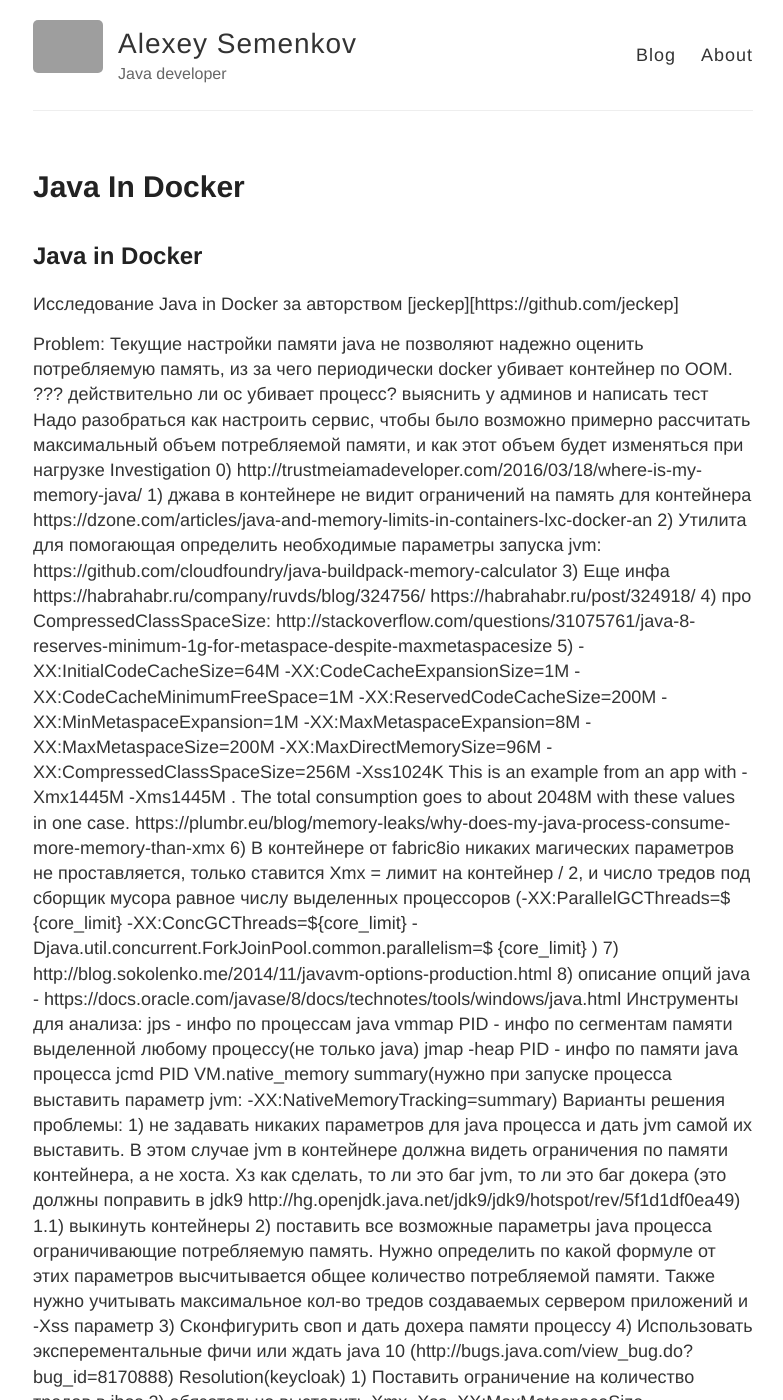
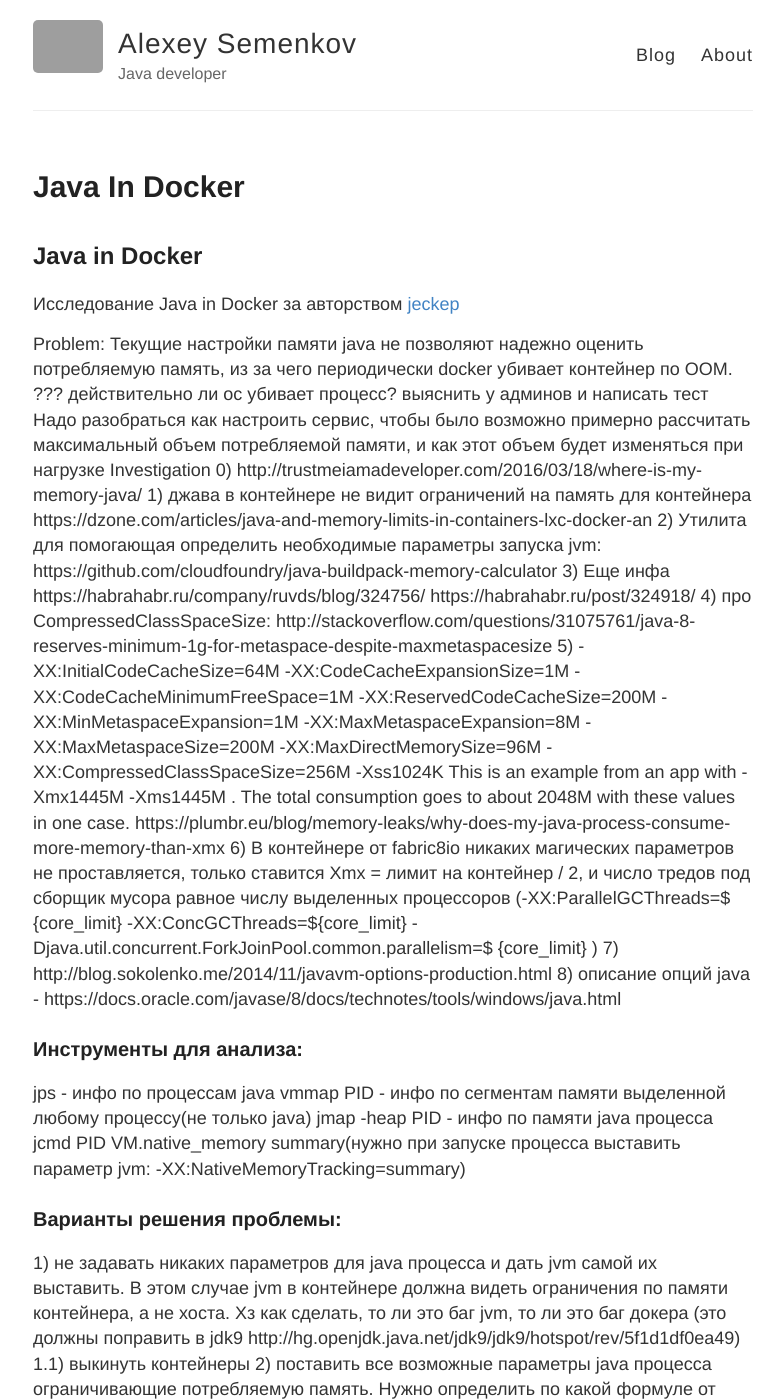
Before and after one commit to knalx/knalx-blog, a Jekyll site: the page built from _posts/2017-06-18-java-in-docker.md, in a window 1280 px wide and 1400 px high. Shown: the whole window, without its empty margins (247-1030 px from the left). Built offline with Jekyll 4.4.1, drawn with Linux system fonts in a browser that asks for light colours; our own code applies the rules of GitHub Pages for plain Markdown files; some of the changed text lies outside the part shown; grey boxes are pictures that could not be loaded.

Commit message:
Update 2017-06-18-java-in-docker.md

```diff
--- a/_posts/2017-06-18-java-in-docker.md
+++ b/_posts/2017-06-18-java-in-docker.md
@@ -1,6 +1,6 @@
 ## Java in Docker
 
-Исследование Java in Docker за авторством [jeckep][https://github.com/jeckep]
+Исследование Java in Docker за авторством [jeckep](https://github.com/jeckep)
 
 Problem:
 Текущие настройки памяти java не позволяют надежно оценить потребляемую память, из за чего периодически docker убивает контейнер по OOM. ??? действительно ли ос убивает процесс? выяснить у админов и написать тест
@@ -28,22 +28,27 @@ https://plumbr.eu/blog/memory-leaks/why-does-my-java-process-consume-more-memory
 )
 7) http://blog.sokolenko.me/2014/11/javavm-options-production.html
 8) описание опций java - https://docs.oracle.com/javase/8/docs/technotes/tools/windows/java.html
-Инструменты для анализа:
+
+### Инструменты для анализа:
 jps - инфо по процессам java
 vmmap PID - инфо по сегментам памяти выделенной любому процессу(не только java)
 jmap -heap PID - инфо по памяти java процесса
 jcmd PID VM.native_memory summary(нужно при запуске процесса выставить параметр jvm: -XX:NativeMemoryTracking=summary)
-Варианты решения проблемы:
+
+### Варианты решения проблемы:
 1) не задавать никаких параметров для java процесса и дать jvm самой их выставить. В этом случае jvm в контейнере должна видеть ограничения по памяти контейнера, а не хоста. Хз как сделать, то ли это баг jvm, то ли это баг докера (это должны поправить в jdk9 http://hg.openjdk.java.net/jdk9/jdk9/hotspot/rev/5f1d1df0ea49)
 1.1) выкинуть контейнеры
 2) поставить все возможные параметры java процесса ограничивающие потребляемую память. Нужно определить по какой формуле от этих параметров высчитывается общее количество потребляемой памяти. Также нужно учитывать максимальное кол-во тредов создаваемых сервером приложений и -Xss параметр
 3) Сконфигурить своп и дать дохера памяти процессу
 4) Использовать эксперементальные фичи или ждать java 10 (http://bugs.java.com/view_bug.do?bug_id=8170888)
-Resolution(keycloak)
+
+### Resolution(keycloak)
 1) Поставить ограничение на количество тредов в jbos
 2) обязательно выставить Xmx, Xss, XX:MaxMetaspaceSize, XX:CompressedClassSpaceSize(обязательно), XX:ReservedCodeCacheSize, XX:MaxDirectMemorySize
 3) в качестве ограничения памяти на контейнер выставить Xmx + max(XX:MaxMetaspaceSize, XX:CompressedClassSpaceSize) + Xss*NumberOfThreads + MaxDirectMemorySize + N(под всякую ебалу: JIT code cache, classloaders, Socket Buffers (receive/send), JNI, GC ). N ~ 200M(чтоб наверняка хватило)
 4) добавить -XX:NativeMemoryTracking=summary для точной статистики изпользования памяти ( note that enabling this will cause you a 5-10% overhead) http://hirt.se/blog/?p=401, можно еще добавить -XX:+PrintNMTStatistics -XX:+UnlockDiagnosticVMOptions чтобы при смерте процес вывел информацию о памяти
+
+---
 Native Memory Tracking
 JVM option: -XX:NativeMemoryTracking=summary
 How to get from java process: jcmd PID VM.native_memory summary
@@ -58,3 +63,4 @@ Internal
 Symbol
 Native Memory Tracking
 Arena Chunk
+---
```
